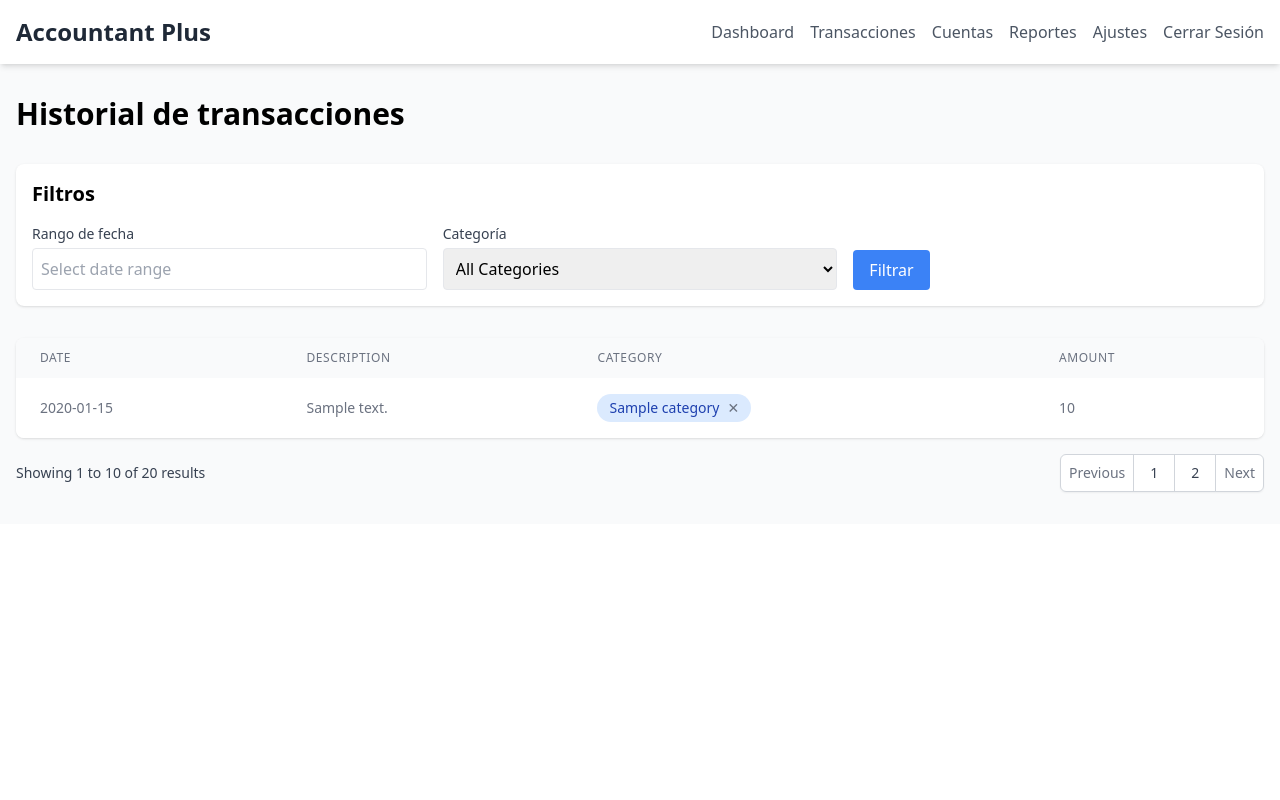
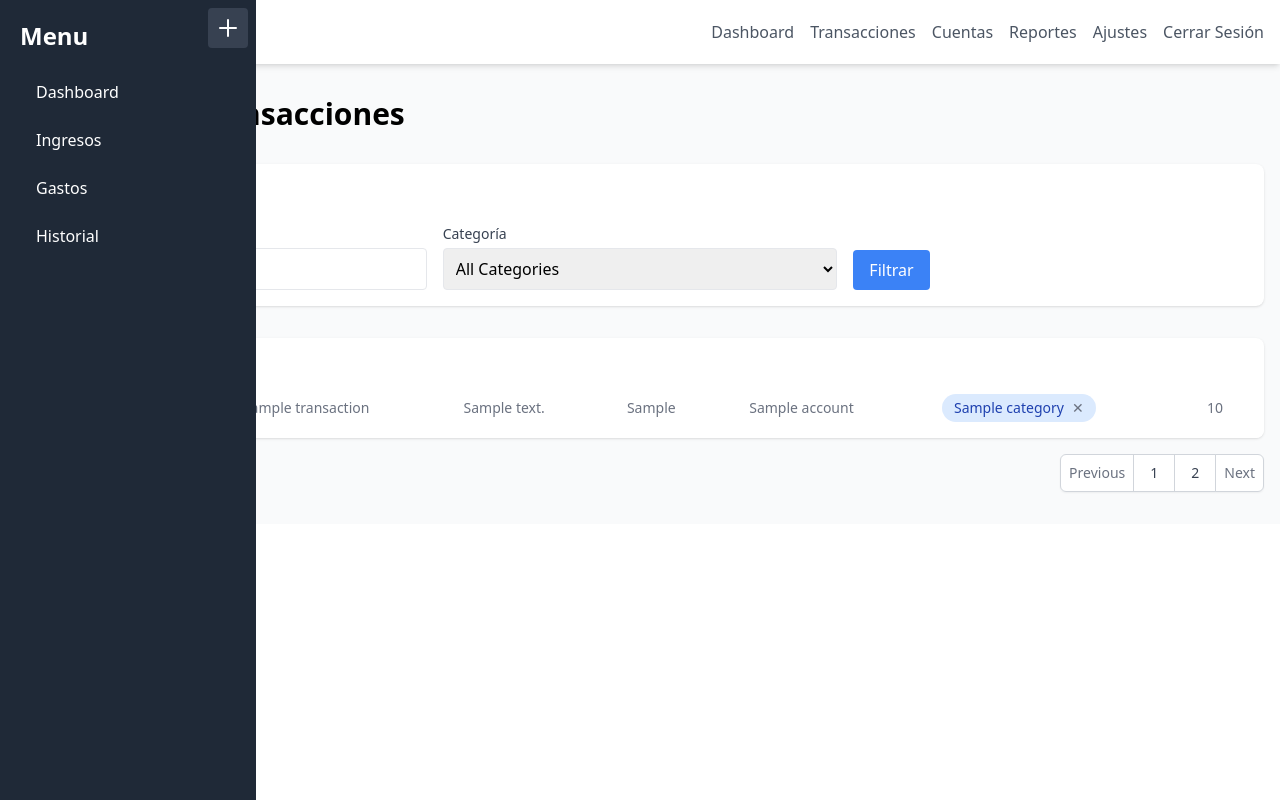
Before and after one commit to jerebaher/accountantplus, a Django app: template templates/transaction_page.html in a window 1280 px wide. Run offline with Django 3.2, Linux system fonts and the light colour scheme; the template is opened without the code that fills it: most values are stand-ins (such as "Sample title", 1, 10 or a date in 2020); some libraries are stand-ins or nearby versions.

Commit message:
Refactor transaction table to support dynamic columns

```diff
--- a/src/home/views.py
+++ b/src/home/views.py
@@ -25,13 +25,16 @@
 
 
 def transactions_view(request, *args, **kwargs):
+    column_names = ("Fecha", "Nombre", "Descripción", "Tipo de transacción", "Cuenta", "Categorías", "Monto")
     transactions = (Transaction.objects
                     .filter(account__user=request.user)
                     .prefetch_related('categories')
+                    .prefetch_related('account')
                     .order_by('-creation_date'))
 
     context = {
         "transactions": transactions,
+        "column_names": column_names,
     }
 
     return render(request, 'transaction_page.html', context)
--- a/templates/transaction_page.html
+++ b/templates/transaction_page.html
@@ -42,26 +42,31 @@
         <div class="bg-white rounded-lg shadow overflow-hidden">
             <table class="w-full">
                 <thead class="bg-gray-50">
-                <tr>
-                    <th class="px-6 py-3 text-left text-xs font-medium text-gray-500 uppercase tracking-wider">Date</th>
-                    <th class="px-6 py-3 text-left text-xs font-medium text-gray-500 uppercase tracking-wider">
-                        Description
-                    </th>
-                    <th class="px-6 py-3 text-left text-xs font-medium text-gray-500 uppercase tracking-wider">
-                        Category
-                    </th>
-                    <th class="px-6 py-3 text-left text-xs font-medium text-gray-500 uppercase tracking-wider">Amount
-                    </th>
-                </tr>
+                    <tr>
+                        {% for column in column_names %}
+                            <th class="px-6 py-3 text-left text-xs font-medium text-gray-500 uppercase tracking-wider">
+                                {{ column }}
+                            </th>
+                        {% endfor %}
+                    </tr>
                 </thead>
                 <tbody class="bg-white divide-y divide-gray-200" id="transactions-body">
                 {% for transaction in transactions %}
                     <tr>
                         <td class="px-6 py-4 whitespace-nowrap text-sm text-gray-500">
-                            {{ transaction.creation_date|date:"Y-m-d" }}
+                            {{ transaction.creation_date|date:"Y-m-d H:i" }}
+                        </td>
+                        <td class="px-6 py-4 whitespace-nowrap text-sm text-gray-500">
+                            {{ transaction.name }}
                         </td>
                         <td class="px-6 py-4 whitespace-nowrap text-sm text-gray-500">
                             {{ transaction.description }}
+                        </td>
+                        <td class="px-6 py-4 whitespace-nowrap text-sm text-gray-500">
+                            {{ transaction.transaction_type }}
+                        </td>
+                        <td class="px-6 py-4 whitespace-nowrap text-sm text-gray-500">
+                            {{ transaction.account.name }}
                         </td>
                         <td class="px-6 py-4 whitespace-nowrap text-sm text-gray-500">
                             {% for category in transaction.categories.all %}
@@ -74,7 +79,7 @@
                                     </button>
                                 </span>
                             {% empty %}
-                                <span class="text-gray-400 italic">No categories</span>
+                                <span class="text-gray-400 italic">Sin categorías</span>
                             {% endfor %}
                         </td>
                         <td class="px-6 py-4 whitespace-nowrap text-sm text-gray-500">
```
